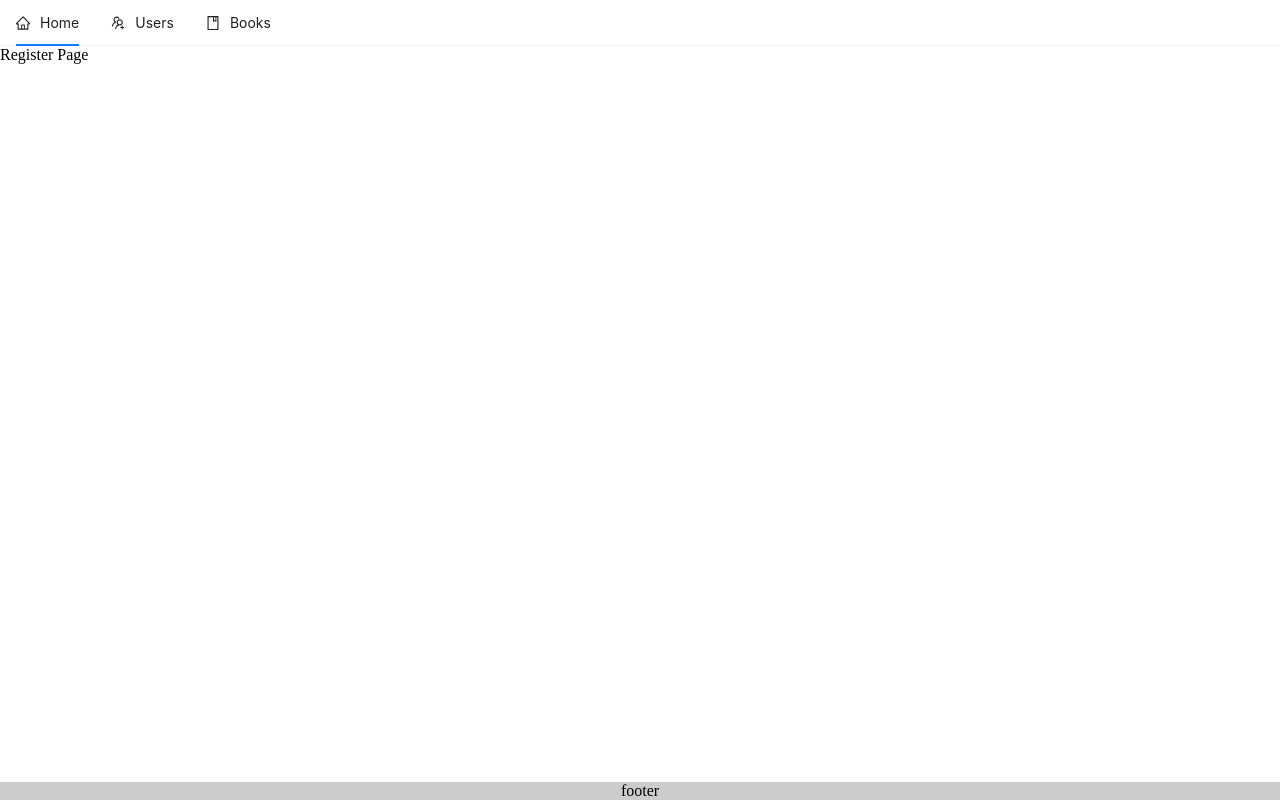
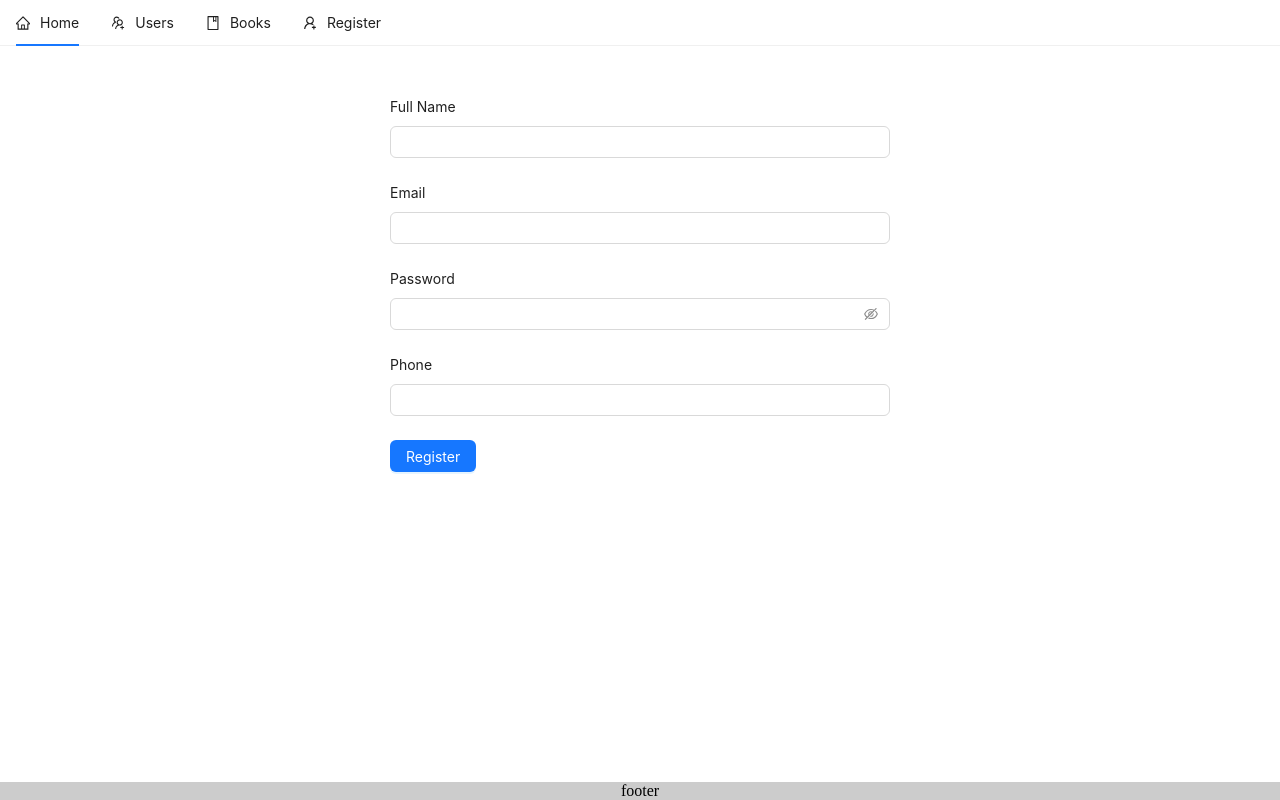
Before and after one commit to AnAnh2k/react-hoidanit, a React (Vite) app: page /register in a window 1280 px wide. Built offline with nearby package versions, Linux system fonts and the light colour scheme.

Commit message:
video 89

```diff
--- a/src/components/layout/header.jsx
+++ b/src/components/layout/header.jsx
@@ -4,6 +4,7 @@ import {
   UsergroupAddOutlined,
   HomeOutlined,
   BookOutlined,
+  UserAddOutlined,
 } from "@ant-design/icons";
 import { useState } from "react";
 const Header = () => {
@@ -23,6 +24,11 @@ const Header = () => {
       key: "books",
       icon: <BookOutlined />,
     },
+    {
+      label: <Link to="/register">Register</Link>,
+      key: "register",
+      icon: <UserAddOutlined />,
+    },
   ];
   const [current, setCurrent] = useState("");
   const onClick = (e) => {
--- a/src/components/user/user.table.jsx
+++ b/src/components/user/user.table.jsx
@@ -119,7 +119,7 @@ const UserTable = (props) => {
     //nếu thay đổi tổng số phần tử
     if (pagination && pagination.pageSize) {
       if (+pagination.pageSize !== +pageSize) {
-        setCurrent(+pagination.pageSize);
+        setPageSize(+pagination.pageSize);
       }
     }
   };
--- a/src/pages/register.jsx
+++ b/src/pages/register.jsx
@@ -1,5 +1,66 @@
+import { Button, Input, Form } from "antd";
+
 const RegisterPage = () => {
-  return <div>Register Page</div>;
+  const [form] = Form.useForm();
+  const onFinish = (values) => {
+    console.log("Success:", values);
+    // Here you can call your API to register the user
+  };
+  return (
+    <Form
+      form={form}
+      layout="vertical"
+      style={{ maxWidth: "600px", margin: "auto" }}
+      onFinish={onFinish}
+      // onFinishFailed={onFinishFailed}
+    >
+      <div
+        style={{
+          margin: "50px",
+        }}
+      >
+        <Form.Item
+          label="Full Name"
+          name="fullName"
+          // rules={[{ required: true, message: "Please input your username!" }]}
+        >
+          <Input />
+        </Form.Item>
+        <Form.Item
+          label="Email"
+          name="email"
+          // rules={[{ required: true, message: "Please input your username!" }]}
+        >
+          <Input />
+        </Form.Item>
+        <Form.Item
+          label="Password"
+          name="password"
+          // rules={[{ required: true, message: "Please input your username!" }]}
+        >
+          <Input.Password />
+        </Form.Item>
+        <Form.Item
+          label="Phone"
+          name="phone"
+          // rules={[{ required: true, message: "Please input your username!" }]}
+        >
+          <Input />
+        </Form.Item>
+
+        <div>
+          <Button
+            type="primary"
+            onClick={() => {
+              form.submit();
+            }}
+          >
+            Register
+          </Button>
+        </div>
+      </div>
+    </Form>
+  );
 };
 
 export default RegisterPage;
```
